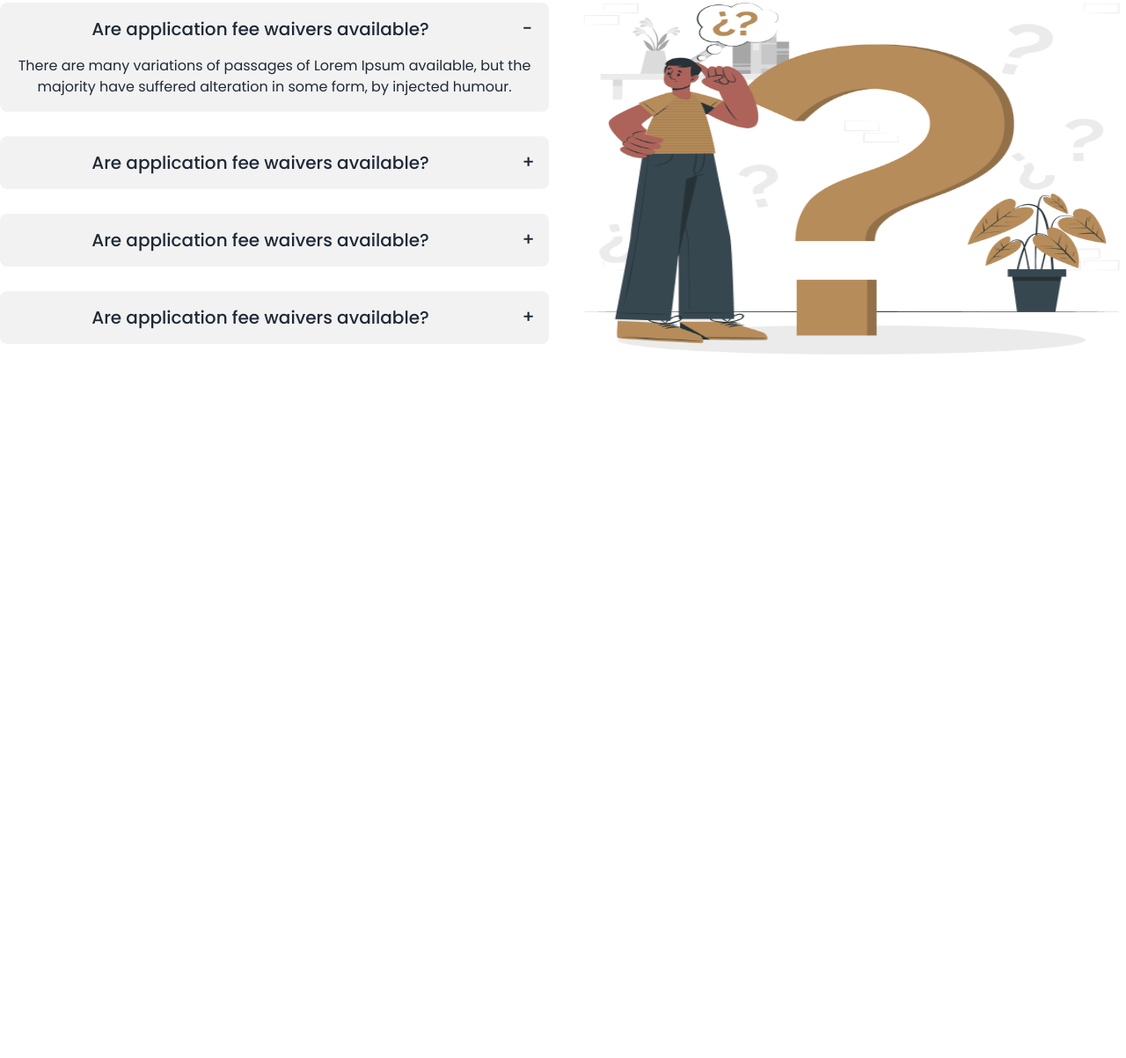
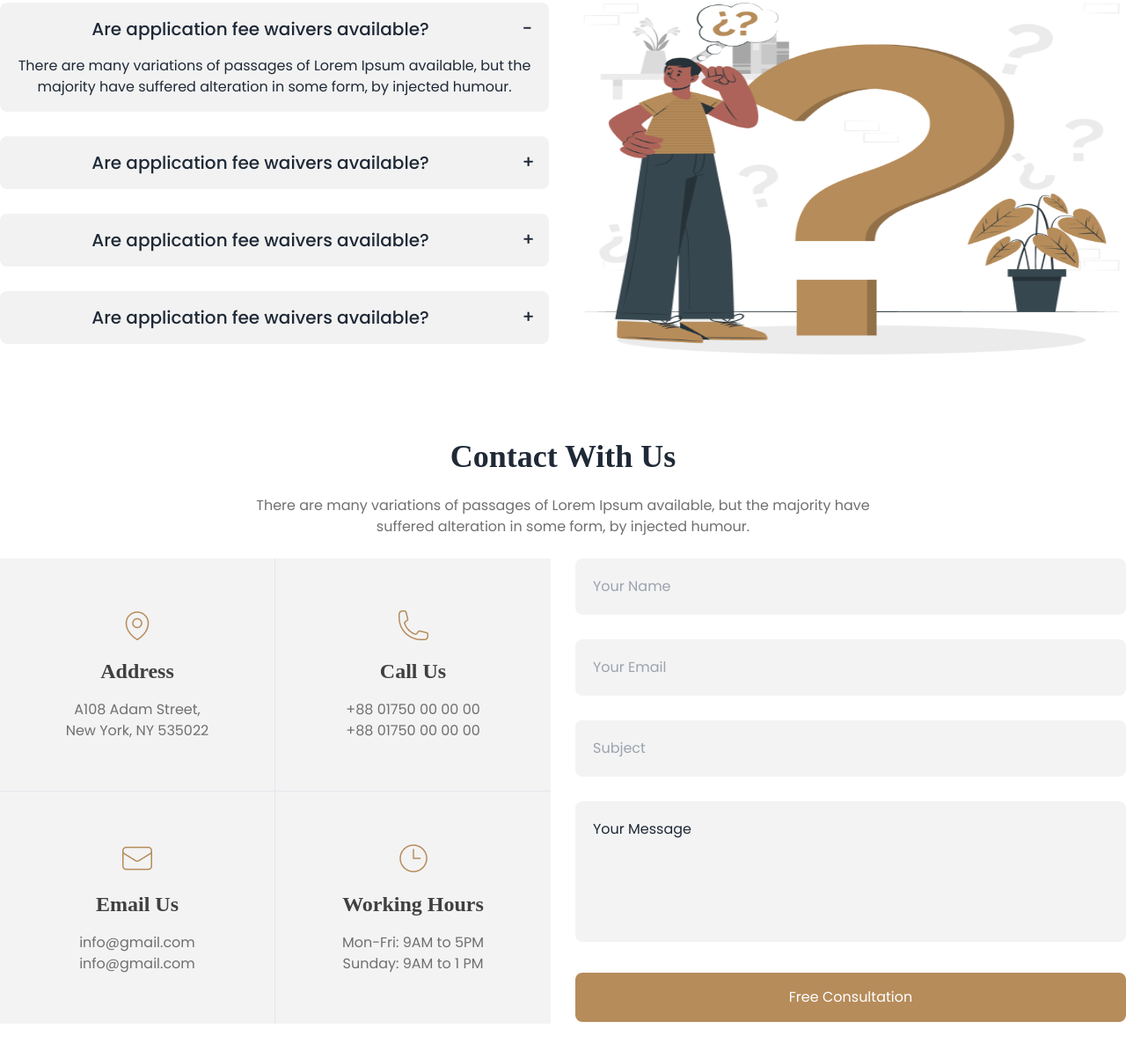
Before and after one commit to Farhanasharna2000/Legal, a plain HTML site: page index.html in a window 1280 px wide. Shown: the part 3160-4363 px from the top of the page at 88% size. Before the commit the page ends 3659 px from the top, so only its background shows below. Drawn offline with nearby package versions, Linux system fonts and the light colour scheme.

Commit message:
added contact section

```diff
--- a/index.html
+++ b/index.html
@@ -28,6 +28,7 @@
             dark2:'#414040',
             dark4:'#A0A0A0',
             dark6:'#E7E7E7',
+            dark7:'#F3F3F3',
             brown:'#B68C5A',
             back:'rgba(17, 17, 17, 0.8);'
           },
@@ -243,6 +244,56 @@
      </div>
   </div>
 </section>
+<!-- contact section  -->
+<section class="pb-24 space-y-6 text-center">
+  <h2 class="font-EB text-2xl lg:text-4xl font-extrabold leading-9  ">Contact With Us</h2>
+  <p class="text-dark3 w-11/12 lg:w-7/12 mx-auto text-base font-normal ">There are many variations of passages of Lorem Ipsum available, but the majority have suffered alteration in some form, by injected humour.</p>
+
+<div class="grid grid-cols-1 lg:grid-cols-2 gap-7">
+  <!-- card  -->
+  <div class="grid grid-cols-1 lg:grid-cols-2 bg-dark7">
+<!-- card-1  -->
+<div class="text-center space-y-4 lg:border-b lg:border-r py-14">
+  <img class="w-10 mx-auto" src="images/location.png" alt="">
+  <h3 class="text-dark2 text-2xl font-extrabold font-EB">Address</h3>
+  <p class="text-dark3 ">A108 Adam Street,<br>
+    New York, NY 535022</p>
+ </div>
+ <!-- card-2  -->
+<div class="text-center space-y-4 lg:border-b  py-14">
+  <img class="w-10 mx-auto" src="images/call.png" alt="">
+  <h3 class="text-dark2 text-2xl font-extrabold font-EB">Call Us</h3>
+  <p class="text-dark3 ">+88 01750 00 00 00 <br>
+    +88 01750 00 00 00</p>
+ </div>
+ <!-- card-3 -->
+<div class="text-center space-y-4 lg:border-r py-14">
+  <img class="w-10 mx-auto" src="images/email.png" alt="">
+  <h3 class="text-dark2 text-2xl font-extrabold font-EB">Email Us</h3>
+  <p class="text-dark3 ">info@gmail.com <br>
+    info@gmail.com</p>
+ </div>
+ <!-- card-4  -->
+<div class="text-center space-y-4  py-14">
+  <img class="w-10 mx-auto" src="images/time.png" alt="">
+  <h3 class="text-dark2 text-2xl font-extrabold font-EB">Working Hours</h3>
+  <p class="text-dark3 ">Mon-Fri: 9AM to 5PM <br>
+    Sunday: 9AM to 1 PM</p>
+ </div>
+  </div>
+  <!-- input  -->
+  <div class="">
+<input class="bg-dark7 rounded-lg p-5 w-full mb-7" type="text" name="" id="" placeholder="Your Name">
+<input class="bg-dark7 rounded-lg p-5 w-full mb-7" type="text" name="" id="" placeholder="Your Email">
+<input class="bg-dark7 rounded-lg p-5 w-full mb-7" type="text" name="" id="" placeholder="Subject">
+<textarea rows="5"  class="bg-dark7 rounded-lg p-5 w-full resize-none mb-7" name="" id="">Your Message</textarea>
+<button class="py-4 rounded-lg  bg-brown text-white hover:bg-black w-full ">
+  <a >Free Consultation</a>
+
+</button>
+</div>
+</div>
+</section>
   </main>
   <footer>
 
```
Also changed, not shown: 1 other file.
